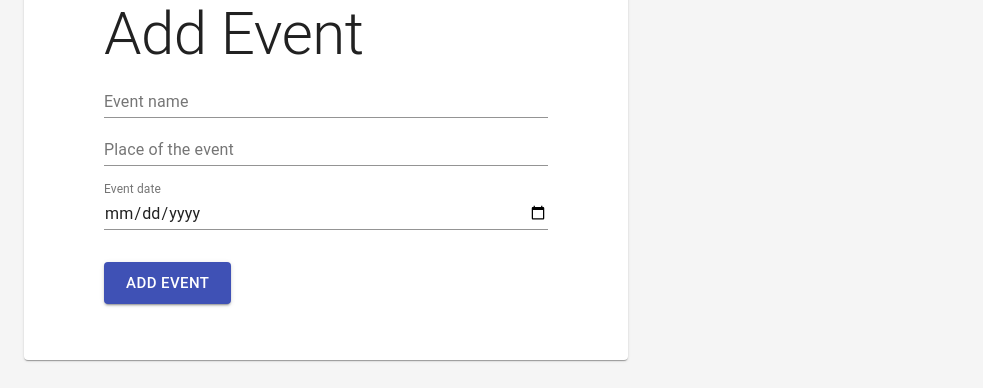
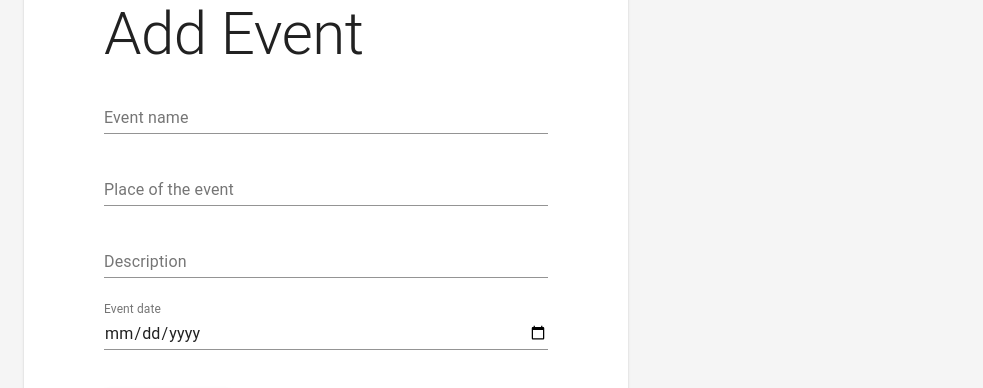
Before and after one commit to wormyy/slido-assignment, a React (Create React App) app: page / in a window 1280 px wide. Shown: the part 188-576 px from the top of the page, without its empty margins (0-983 px from the left). Built offline with nearby package versions, Linux system fonts and the light colour scheme.

Commit message:
Description field

```diff
--- a/src/components/Event.tsx
+++ b/src/components/Event.tsx
@@ -9,7 +9,7 @@ import Collapse from "@material-ui/core/Collapse";
 import IconButton from "@material-ui/core/IconButton";
 import Typography from "@material-ui/core/Typography";
 
-import { IEvent } from "../App";
+import { IEvent } from "../types/Event";
 
 export interface EventProps {
   event: IEvent;
--- a/src/components/EventForm.tsx
+++ b/src/components/EventForm.tsx
@@ -39,6 +39,7 @@ const EventForm: React.SFC<EventFormProps> = ({ onAddEvent }) => {
               defaultValue=""
               error={Boolean(errors.name)}
               data-test-id="input-name"
+              margin="normal"
             />
             <Controller
               name="place"
@@ -49,6 +50,19 @@ const EventForm: React.SFC<EventFormProps> = ({ onAddEvent }) => {
               defaultValue=""
               error={Boolean(errors.place)}
               data-test-id="input-place"
+              margin="normal"
+            />
+            <Controller
+              name="description"
+              label="Description"
+              as={TextField}
+              control={control}
+              rules={{ required: true }}
+              defaultValue=""
+              error={Boolean(errors.place)}
+              data-test-id="input-place"
+              margin="normal"
+              multiline
             />
             <Controller
               name="date"
@@ -60,6 +74,7 @@ const EventForm: React.SFC<EventFormProps> = ({ onAddEvent }) => {
               error={Boolean(errors.date)}
               style={{ marginTop: 16 }}
               data-test-id="input-date"
+              margin="normal"
               InputLabelProps={{
                 shrink: true,
               }}
```
